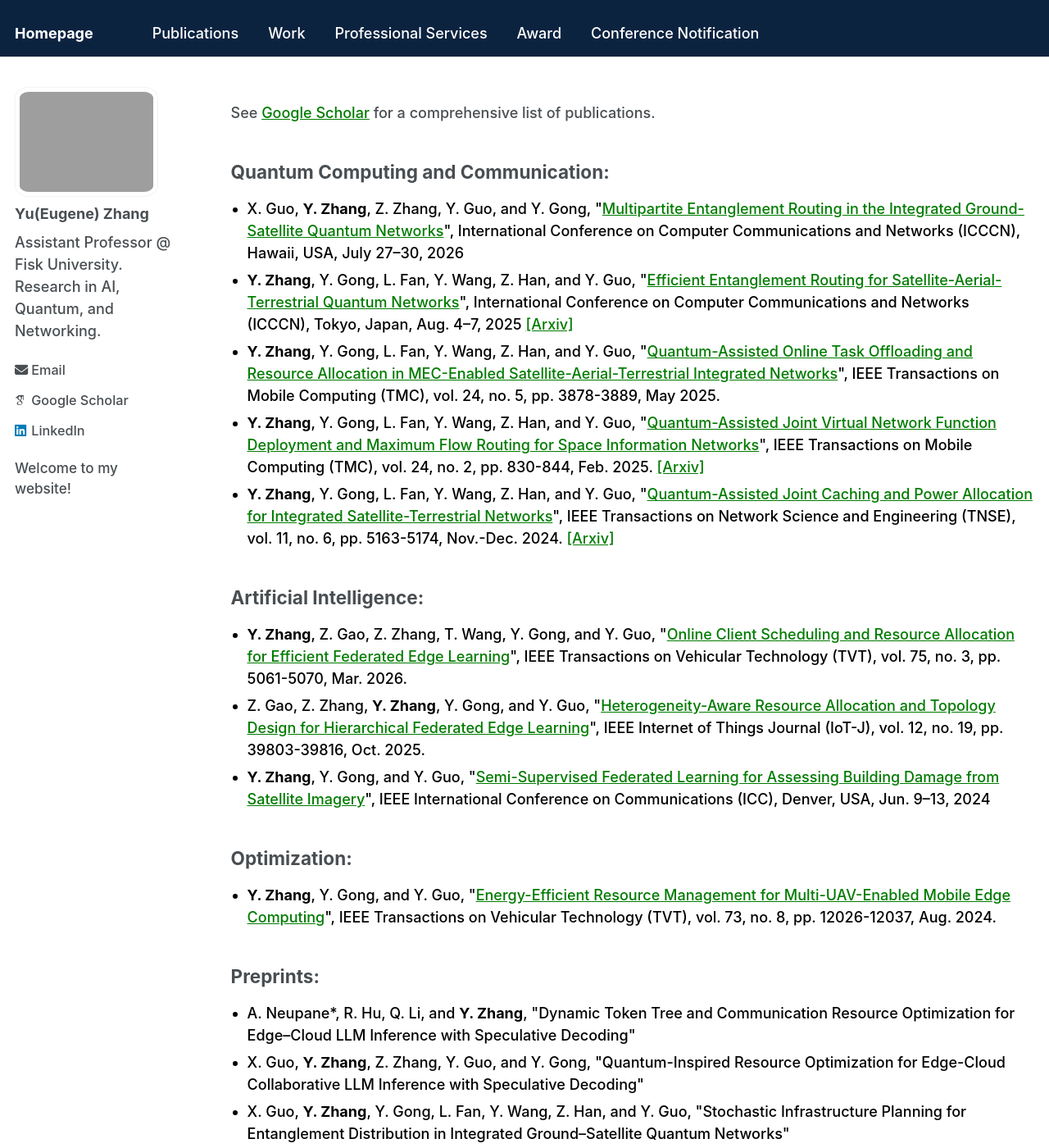
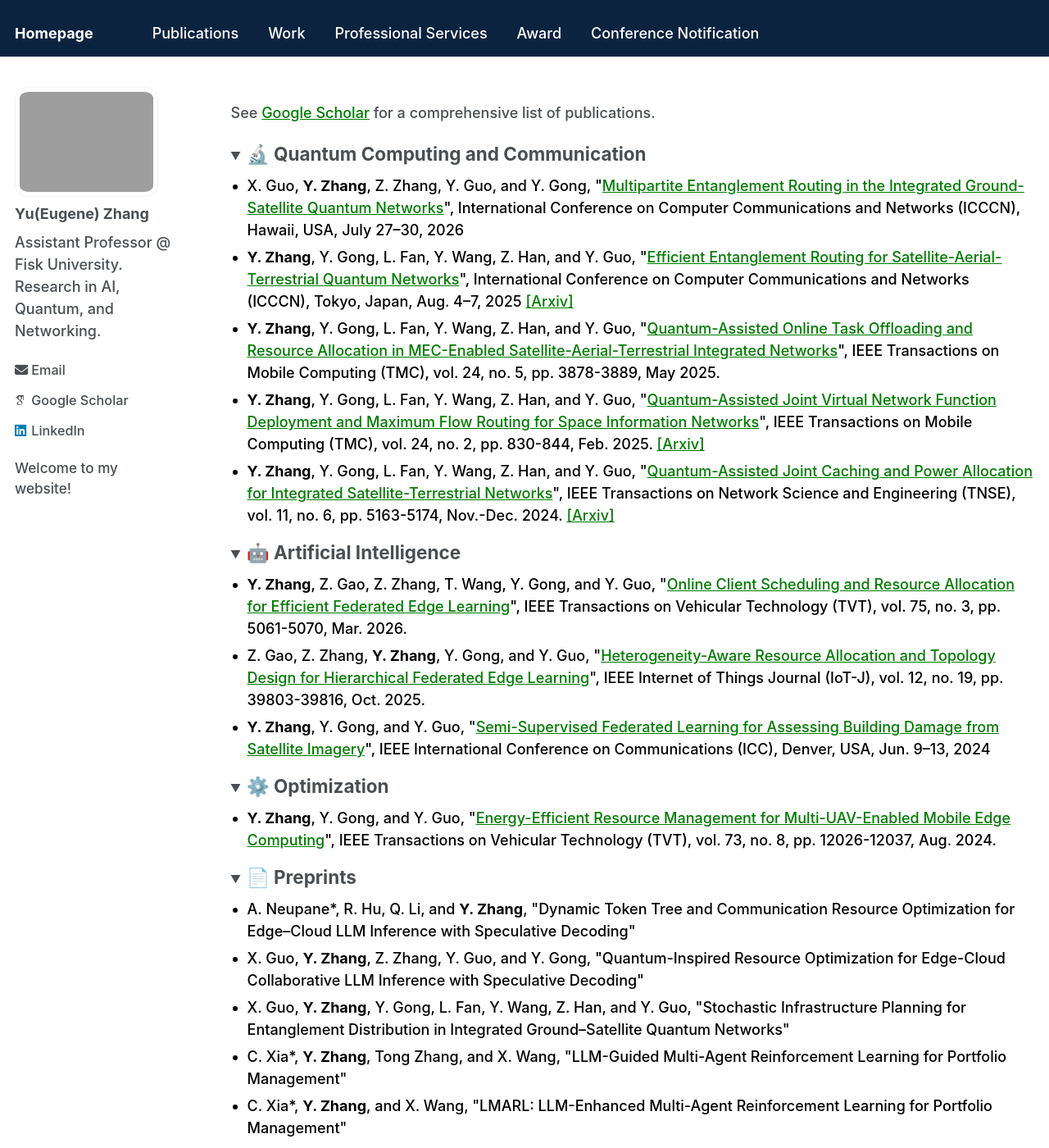
Before and after one commit to Yu-Zhang-Eugene/yu-zhang-eugene.github.io, a Jekyll site: the page built from _pages/publications.md, in a window 1280 px wide and 1400 px high. Shown: the whole window at 82% size. Built offline with Jekyll 4.4.1, drawn with Linux system fonts in a browser that asks for light colours; some web fonts are replaced.

Commit message:
Refactor publication sections into collapsible details

```diff
--- a/_pages/publications.md
+++ b/_pages/publications.md
@@ -7,9 +7,10 @@ author_profile: true
 
 See <a href="https://scholar.google.com/citations?hl=en&user=p6z9Id4AAAAJ" class="custom-link" target="_blank">Google Scholar</a> for a comprehensive list of publications.
 
-Quantum Computing and Communication:
-------
-<ul style="list-style-type: disc; padding-left: 20px;">
+<details open>
+<summary><h2 style="display: inline;">🔬 Quantum Computing and Communication</h2></summary>
+
+<ul style="list-style-type: disc; padding-left: 20px; margin-top: 10px;">
 
 <li style="margin-bottom: 6px; color: black;">
 X. Guo, <strong>Y. Zhang</strong>, Z. Zhang, Y. Guo, and Y. Gong,
@@ -45,11 +46,13 @@ IEEE Transactions on Network Science and Engineering (TNSE), vol. 11, no. 6, pp.
 </li>
 
 </ul>
+</details>
 
 
-Artificial Intelligence:
-------
-<ul style="list-style-type: disc; padding-left: 20px;">
+<details open>
+<summary><h2 style="display: inline;">🤖 Artificial Intelligence</h2></summary>
+
+<ul style="list-style-type: disc; padding-left: 20px; margin-top: 10px;">
 
 <li style="margin-bottom: 6px; color: black;">
 <strong>Y. Zhang</strong>, Z. Gao, Z. Zhang, T. Wang, Y. Gong, and Y. Guo,
@@ -70,12 +73,13 @@ IEEE International Conference on Communications (ICC), Denver, USA, Jun. 9–13,
 </li>
 
 </ul>
+</details>
 
 
+<details open>
+<summary><h2 style="display: inline;">⚙️ Optimization</h2></summary>
 
-Optimization:
-------
-<ul style="list-style-type: disc; padding-left: 20px;">
+<ul style="list-style-type: disc; padding-left: 20px; margin-top: 10px;">
 
 <li style="margin-bottom: 6px; color: black;">
 <strong>Y. Zhang</strong>, Y. Gong, and Y. Guo,
@@ -84,12 +88,13 @@ IEEE Transactions on Vehicular Technology (TVT), vol. 73, no. 8, pp. 12026-12037
 </li>
 
 </ul>
+</details>
 
 
+<details open>
+<summary><h2 style="display: inline;">📄 Preprints</h2></summary>
 
-Preprints:
-------
-<ul style="list-style-type: disc; padding-left: 20px;">
+<ul style="list-style-type: disc; padding-left: 20px; margin-top: 10px;">
 
 <li style="margin-bottom: 6px; color: black;">
 A. Neupane*, R. Hu, Q. Li, and <strong>Y. Zhang</strong>,
@@ -132,6 +137,7 @@ Z. Zhang, <strong>Y. Zhang</strong>, Z. Gao, Y. Gong, and Y. Guo,
 </li>
 
 </ul>
+</details>
 
 <br>
 <br>
```
